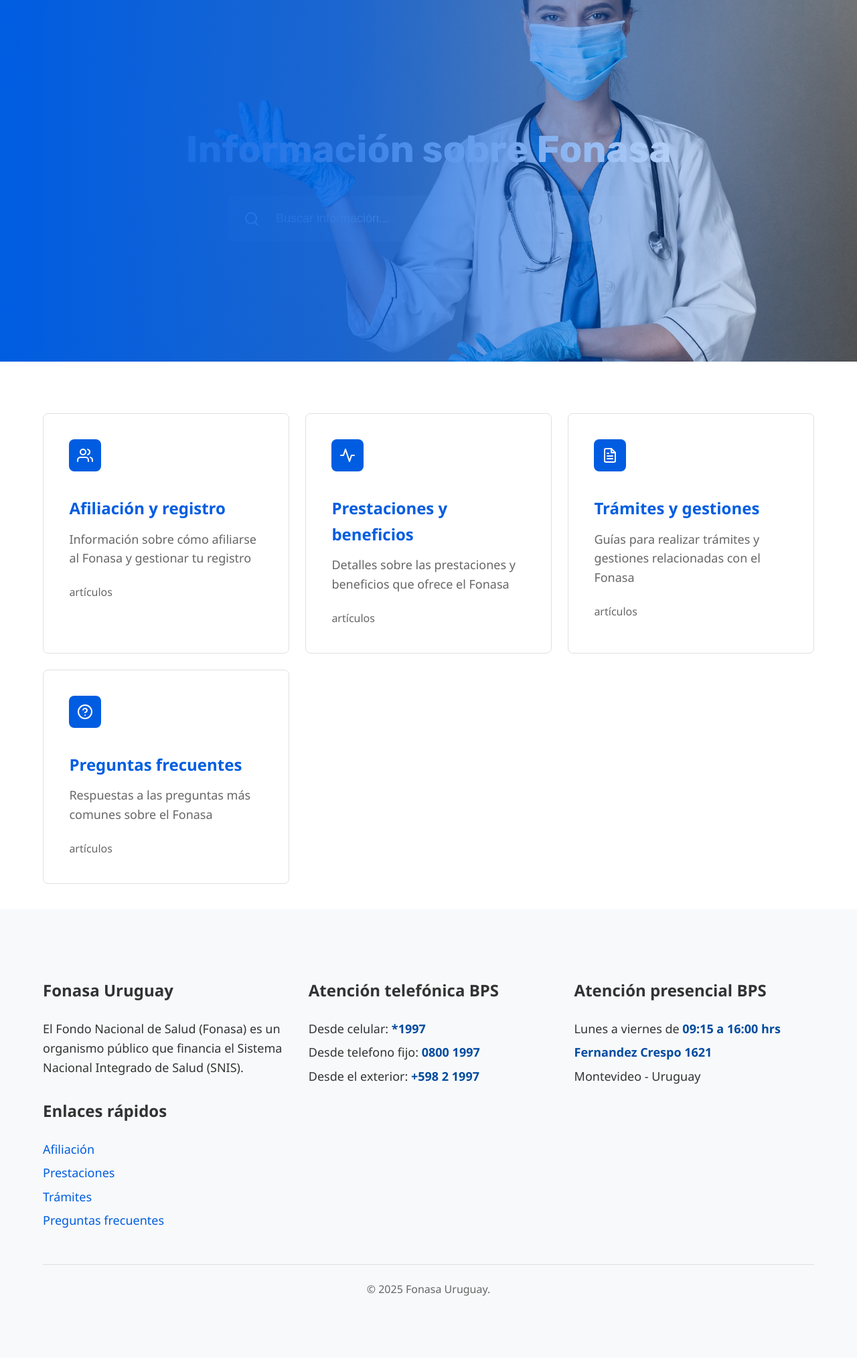
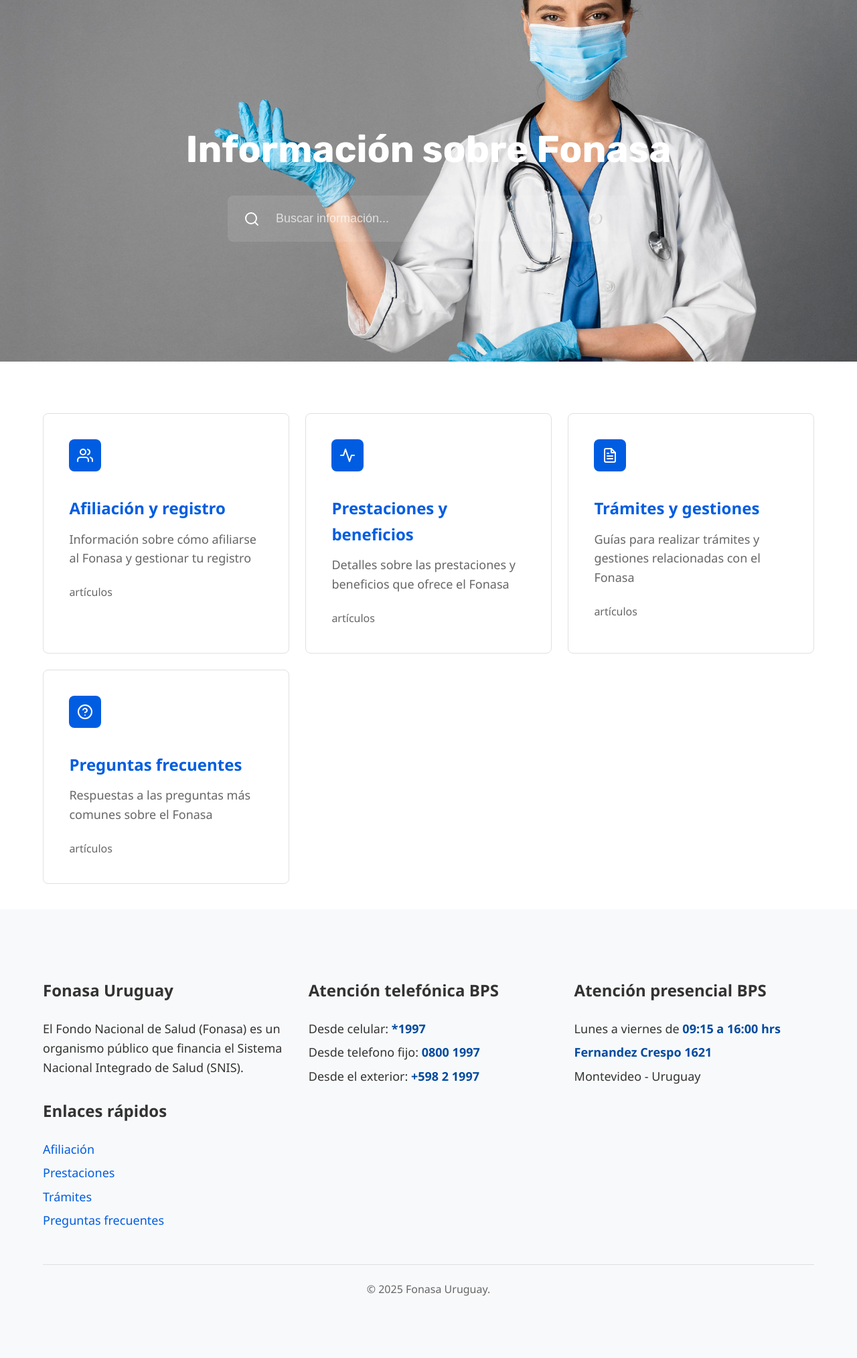
Before and after one commit to JoseAtel/fonasa.info, a Jekyll site: the page built from index.md, in a window 1280 px wide. Shown: the whole page at 67% size. Built offline with Jekyll 4.4.1, drawn with Linux system fonts in a browser that asks for light colours.

Commit message:
Update
styles.css

```diff
--- a/assets/css/styles.css
+++ b/assets/css/styles.css
@@ -182,7 +182,7 @@
   position: absolute;
   inset: 0;
   background: linear-gradient(to right, var(--color-primary) 0%, rgba(0, 93, 225, 0.8) 40%, transparent 100%);
-  z-index: 1;
+  z-index: -100;
 }
 
 .hero-content {
```
